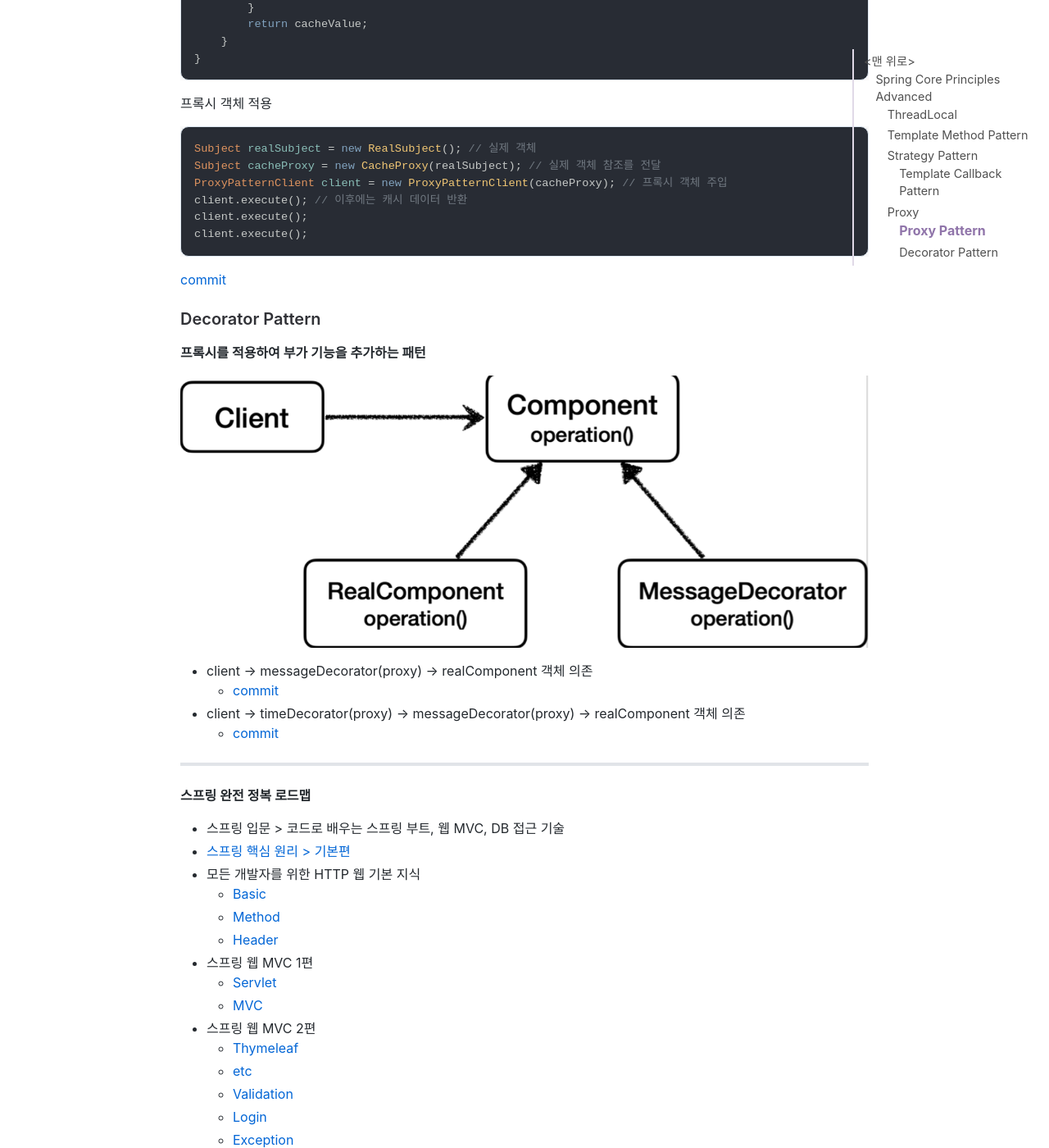
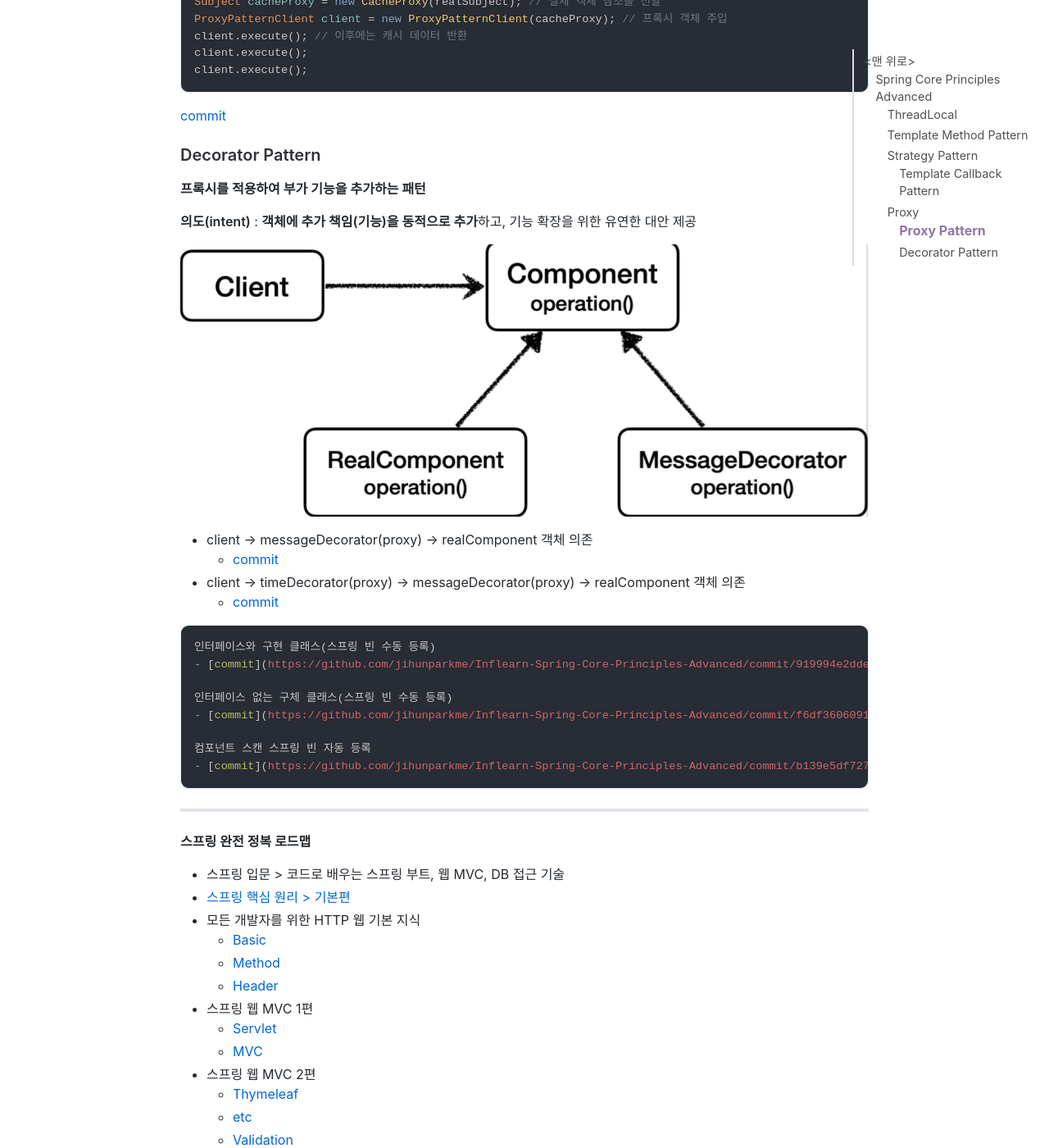
Before and after one commit to jihunparkme/jihunparkme.github.io, a Jekyll site: the page built from _posts/2022-11-20-Spring-Core-Principles-Advanced.md, in a window 1280 px wide and 1400 px high, scrolled down 8107 px. Shown: the whole window at 82% size. Built offline with Jekyll 4.4.1, drawn with Linux system fonts in a browser that asks for light colours; nearby versions of some CDN libraries; comment, search, counter and statistics services are not loaded; some of the changed text lies outside the part shown.

Commit message:
Proxy & Decorator Pattern 정리

````diff
--- a/_posts/2022-11-20-Spring-Core-Principles-Advanced.md
+++ b/_posts/2022-11-20-Spring-Core-Principles-Advanced.md
@@ -170,18 +170,11 @@
   - 기존 제공 기능에 부가 기능 수행
   - ex. 요청/응답 값 변형, 추가 로그
 
-인터페이스와 구현 클래스(스프링 빈 수동 등록)
-- [commit](https://github.com/jihunparkme/Inflearn-Spring-Core-Principles-Advanced/commit/919994e2dde6469c8dc25e7b842d7fafca5e54b9)
-
-인터페이스 없는 구체 클래스(스프링 빈 수동 등록)
-- [commit](https://github.com/jihunparkme/Inflearn-Spring-Core-Principles-Advanced/commit/f6df360609144e82f90cb6242c05bc375fd7d131)
-
-컴포넌트 스캔 스프링 빈 자동 등록
-- [commit](https://github.com/jihunparkme/Inflearn-Spring-Core-Principles-Advanced/commit/b139e5df727f4ac39d1819815c0def0acbc21e61)
-
 ### Proxy Pattern
 
 **프록시를 적용하여 접근을 제어하는 패턴**
+
+**의도(intent)** : 다른 개체에 대한 **접근을 제어**하기 위해 대리자 제공
 
 ![Result](https://github.com/jihunparkme/jihunparkme.github.io/blob/master/post_img/spring/proxy-pattern.png?raw=true 'Result')
 
@@ -233,6 +226,8 @@
 
 **프록시를 적용하여 부가 기능을 추가하는 패턴**
 
+**의도(intent)** : **객체에 추가 책임(기능)을 동적으로 추가**하고, 기능 확장을 위한 유연한 대안 제공
+
 ![Result](https://github.com/jihunparkme/jihunparkme.github.io/blob/master/post_img/spring/decorator-pattern.png?raw=true 'Result')
 
 - client -> messageDecorator(proxy) -> realComponent 객체 의존
@@ -257,8 +252,16 @@
 
 
 
+```
+인터페이스와 구현 클래스(스프링 빈 수동 등록)
+- [commit](https://github.com/jihunparkme/Inflearn-Spring-Core-Principles-Advanced/commit/919994e2dde6469c8dc25e7b842d7fafca5e54b9)
 
+인터페이스 없는 구체 클래스(스프링 빈 수동 등록)
+- [commit](https://github.com/jihunparkme/Inflearn-Spring-Core-Principles-Advanced/commit/f6df360609144e82f90cb6242c05bc375fd7d131)
 
+컴포넌트 스캔 스프링 빈 자동 등록
+- [commit](https://github.com/jihunparkme/Inflearn-Spring-Core-Principles-Advanced/commit/b139e5df727f4ac39d1819815c0def0acbc21e61)
+```
 
 ---
 
````
